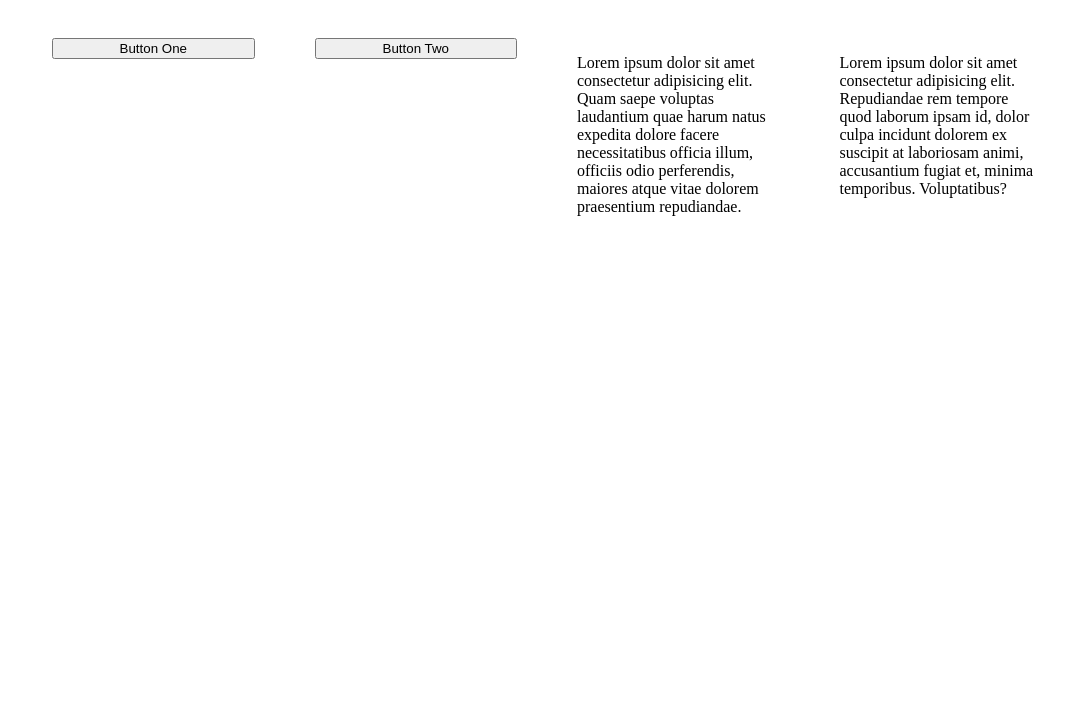
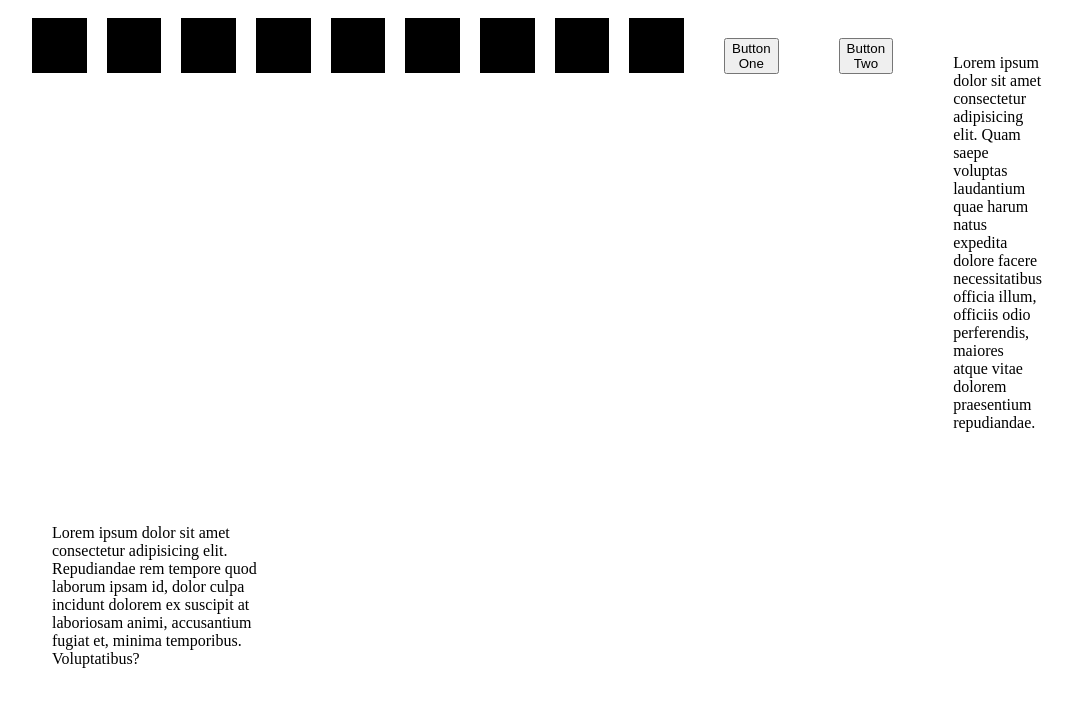
Before and after one commit to Bowlesy666/jquery-this, a plain HTML site: page index.html in a window 1280 px wide. Shown: the whole page, without its empty margins (93-1166 px from the left). Drawn offline with Linux system fonts and the light colour scheme.

Commit message:
js click change colours event

```diff
--- a/css/style.css
+++ b/css/style.css
@@ -1,4 +1,4 @@
-#container {
+.container {
     display: flex;
     flex-flow: row wrap;
     box-sizing: border-box;
@@ -7,7 +7,7 @@
     max-width: 1050px;
 }
 
-.card {
+.box, .card {
     flex: 1; /* makes contents controllable with flexbox */
     display: flex;
     flex-flow: column;
@@ -24,3 +24,8 @@
 .makeBlue {
     background-color: blue;
 }
+
+.box {
+    max-height: 15px;
+    background-color: #000;
+}
--- a/index.html
+++ b/index.html
@@ -8,7 +8,37 @@
         <title>Document</title>
     </head>
     <body>
-        <div id="container">
+        <div class="container">
+            <div class="box one">
+
+            </div>
+            <div class="box three">
+
+            </div>
+            <div class="box one">
+
+            </div>
+
+            <div class="box two">
+
+            </div>
+            <div class="box one">
+
+            </div>
+            <div class="box two">
+
+            </div>
+
+            <div class="box three">
+
+            </div>
+            <div class="box three">
+
+            </div>
+            <div class="box two">
+
+            </div>
+
             <div class="card">
                 <button>Button One</button>
             </div>
--- a/js/script.js
+++ b/js/script.js
@@ -9,3 +9,38 @@ $('button').mouseenter(function() {
 $('button').mouseleave(function() {
     $(this).removeClass('makeBlue').addClass('makeRed');
 })
+
+
+/***
+ * this changes the boxes with the same second class name
+ * ie 'box one' all change to red
+ */
+// $(document).ready(function() {
+//     $('.box').on('click', function() {
+//         var classNames = $(this).attr('class').split(' ');
+//         $('.' + classNames[1]).css('background-color', 'red');
+//     });
+// });
+
+$(document).ready(function() {
+    $('.box').on('click', function() {
+        /**
+         * When we click on an element that has
+         * a 'box class, this event will be fired
+         */
+        var classNames = $(this).attr('class').split(' ');
+        var boxClass = classNames[0];  // gets all with box class
+        var className = classNames[1]; // gets all with box and one/two/three
+        if ($(this).css('background-color') == 'rgb(255, 0, 0)') {
+            // if this object is already red, turn black
+            $('.' + classNames[1]).css('background-color', '#000');
+        } else {
+            // Else turn all elements with a box class black
+            // and then change the color of all elements
+            // with the same class name as clicked element
+            // to red.
+            $('.' + boxClass).css('background-color', '#000');
+            $('.' + className).css('background-color', 'red');
+        }
+    });
+});
```
